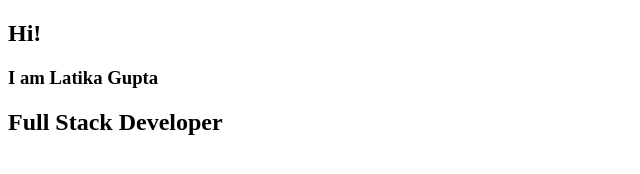
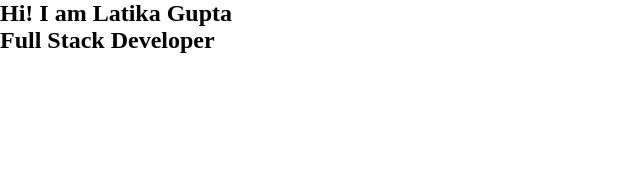
Before and after one commit to latikaguptak/HTML_CSS_Projects, a plain HTML site: page index.html in a window 1280 px wide. Shown: the whole page, without its empty margins (0-640 px from the left). Drawn offline with Linux system fonts and the light colour scheme.

Commit message:
All files created

```diff
--- a/index.html
+++ b/index.html
@@ -7,9 +7,9 @@
     <link rel="stylesheet" href="style.css">
 </head>
 <body>
-    <section class="">
+    <section class="section1">
         <div class="text_container">
-            <h2> Hi!</h2><h3> I am Latika Gupta</h3>
+            <h2> Hi! I am Latika Gupta</h2>
             <h1>Full Stack Developer</h1>
         </div>
     </section>
--- a/style.css
+++ b/style.css
@@ -0,0 +1,17 @@
+*{
+    margin: 0px;
+    padding: 0%;
+    box-sizing: border-box;
+}
+
+body html{
+    line-height: 1.4;
+    font-weight: 300px;
+}
+h1{
+background-color: unchanged;
+}
+.section1{
+    background-color: unchanged;
+
+}
```
Also changed, not shown: image/Untitled.png (added), image/developer.png (added), image/mobile.png (added), image/uiux.png (added), image/web.png (added).
